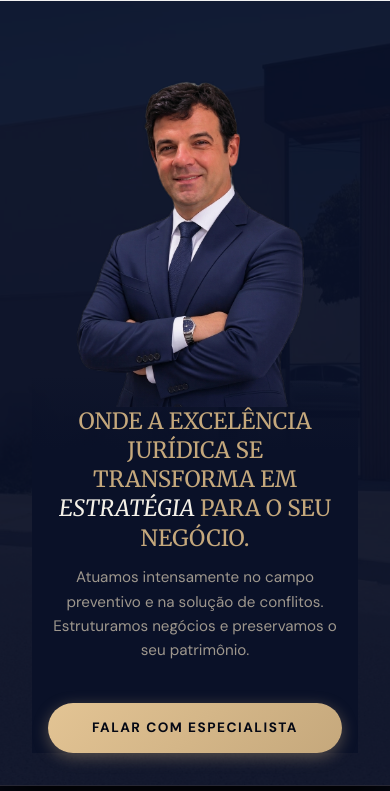
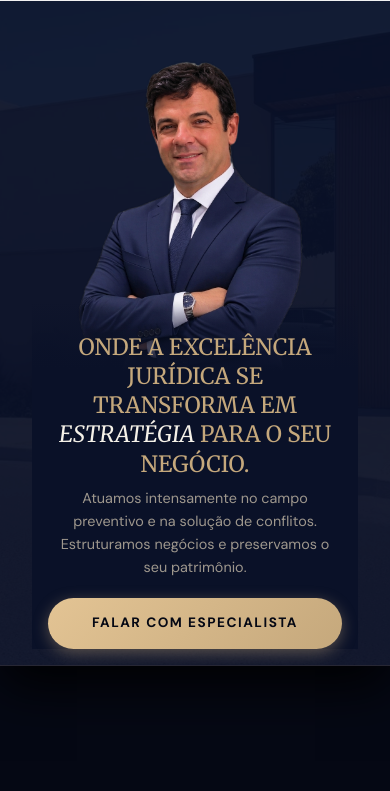
Before and after one commit to Mecky59/Adv-Eron-Dourado, a plain HTML site: page index.html in a window 390 px wide. Shown: the part 72-863 px from the top of the page. Drawn offline with Linux system fonts and the light colour scheme.

Commit message:
Fix: Encurtar a seção Hero no mobile para exibir botão de CTA

```diff
--- a/style.css
+++ b/style.css
@@ -672,6 +672,11 @@ em {
         width: 100%;
     }
 
+    .hero {
+        min-height: auto;
+        padding-top: 60px; /* Sobe o conteúdo mais para perto do menu */
+    }
+
     .hero::before {
         width: 100%;
         -webkit-mask-image: none;
@@ -683,9 +688,9 @@ em {
         display: flex;
         flex-direction: column;
         text-align: center;
-        gap: 1rem;
+        gap: 0; /* Tira o gap para o texto colar mais na foto */
         padding-top: 0;
-        padding-bottom: 2rem;
+        padding-bottom: 1rem; /* Reduz espaço inferior */
     }
 
     .hero-visual {
@@ -694,7 +699,7 @@ em {
 
     .hero-content {
         order: 1; /* Texto aparece depois */
-        margin-top: -3rem; /* Sobe um pouco o texto para sobrepor a foto, mas mais baixo que antes */
+        margin-top: -5rem; /* Puxa ainda mais o texto para cima */
         align-items: center;
         text-align: center;
         padding: 2rem 1rem 0; /* Espaço para o fade suave */
@@ -719,7 +724,7 @@ em {
         color: var(--gold);
         text-transform: uppercase;
         font-family: var(--font-serif);
-        margin-bottom: 0.8rem;
+        margin-bottom: 0.5rem; /* Menor margem */
     }
 
     .hero-title em {
@@ -731,8 +736,8 @@ em {
     }
 
     .hero-subtitle {
-        margin: 0 auto 2.5rem;
-        font-size: 0.95rem;
+        margin: 0 auto 1.2rem; /* Reduz margem de 2.5rem para 1.2rem */
+        font-size: 0.9rem; /* Fonte levemente menor para caber melhor */
     }
 
     .hero-title br,
@@ -769,8 +774,8 @@ em {
         position: static;
         height: auto;
         width: 100%;
-        max-width: 450px;
-        margin: 0;
+        max-width: 320px; /* Reduzido de 450px para caber melhor na tela */
+        margin: 0 auto;
         display: block;
         object-position: bottom center;
         transform: scaleX(-1);
```
